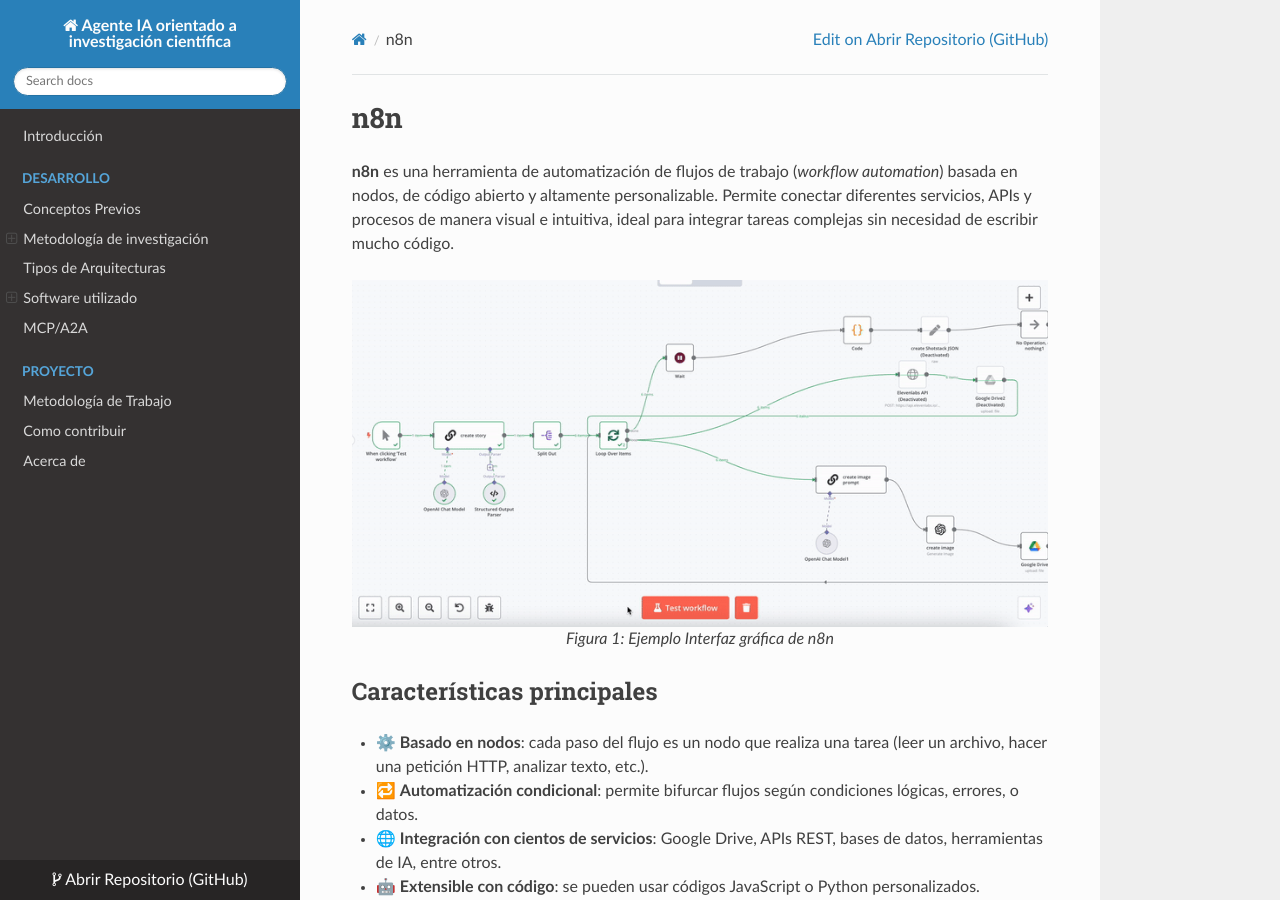
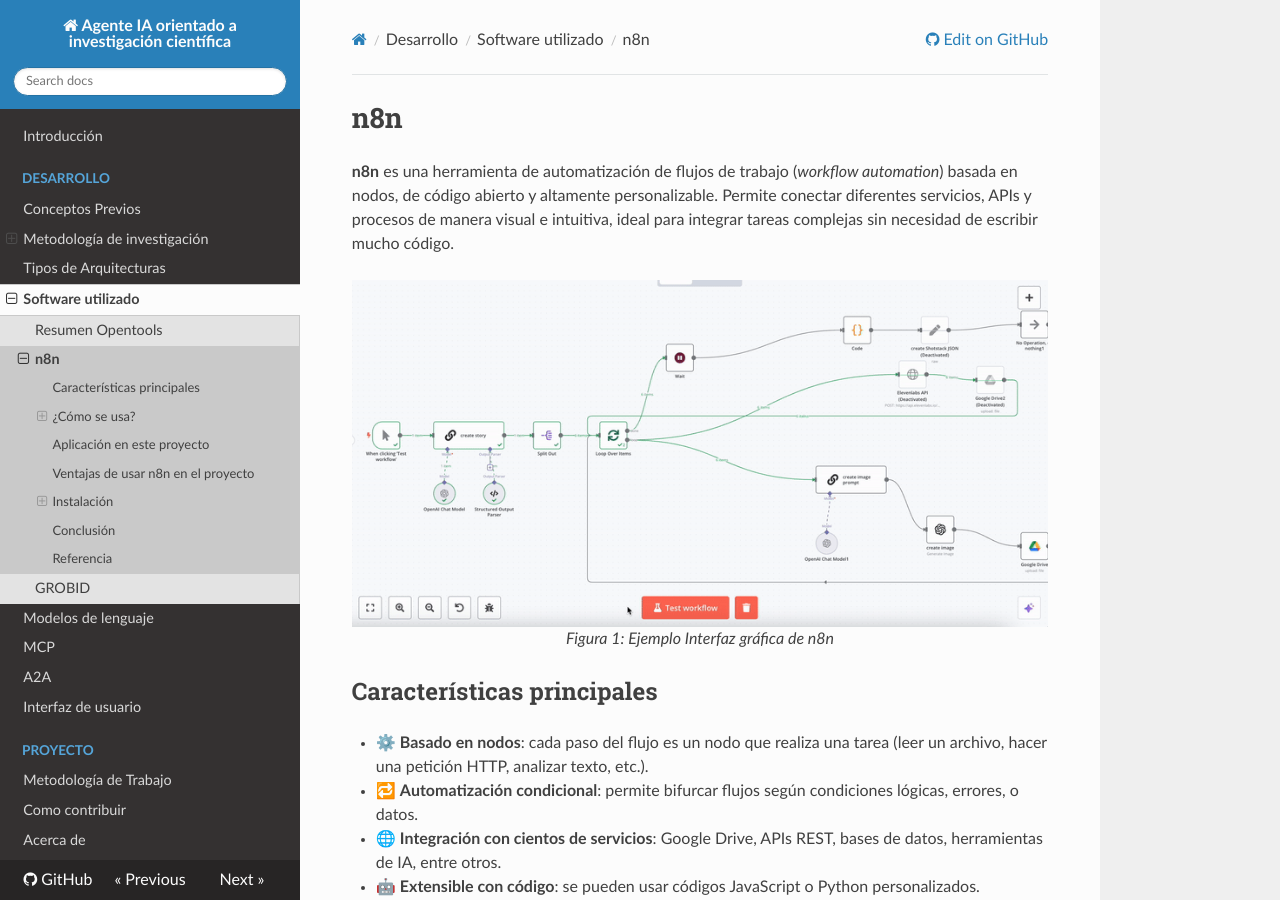
Before and after one commit to danunziata/pps-kevin_haponiuk-2025, an MkDocs documentation site: the page built from docs/investigacion/06_n8n.md, in a window 1280 px wide and 900 px high. Built offline with MkDocs 1.6.1, drawn with Linux system fonts in a browser that asks for light colours; nearby versions of some CDN libraries; some of the changed lines change nothing that is shown.

Commit message:
docs: reestructuración mkdocs, agregando lo new.

```diff
--- a/mkdocs.yml
+++ b/mkdocs.yml
@@ -1,77 +1,53 @@
 # Metadata
 site_name: Agente IA orientado a investigación científica
-site_description: Desarrollo de un Agente de Inteligencia Artificial para la Investigación Científica
+site_description: Desarrollo Agente IA para la Investigación Científica
 site_author: Haponiuk Kevin Joel
-
 
 # Github
 repo_url: https://github.com/danunziata/pps-kevin_haponiuk-2025
-repo_name: Abrir Repositorio (GitHub)
-
-# Navegación entre páginas
-nav:
-  - Introducción: index.md
-
-  - Desarrollo:
-    - Conceptos Previos: investigacion/llm.md
-
-    - Metodología de investigación:
-      - Concepto general: investigacion/metod_inves.md
-      - Revisión Bibliográfica: investigacion/revision_biblio.md
-
-    - Tipos de Arquitecturas: investigacion/arquitectura.md
-
-    - Software utilizado:
-      - n8n: investigacion/n8n.md
-      - GROBID: investigacion/grobid.md
-
-
-    - MCP/A2A: investigacion/mcp_a2a.md
-
-  - Proyecto:
-    - Metodología de Trabajo: proyecto/metodologia.md
-    - Como contribuir: proyecto/contribuir.md
-    - Acerca de: proyecto/about.md
-
-
+repo_name: GitHub
 
 ## Extras
-
 markdown_extensions:
   - admonition
   - pymdownx.emoji
   - pymdownx.superfences
-
 plugins:
     - search
 
 # Personalización del tema de la página
 theme:
   name: readthedocs
-
 extra_css:
   - css/custom.css
-
 extra_javascript:
   - js/custom.js
 
-
 #pie de página
-
-extra:
-  social:
-    - icon: fontawesome/brands/github-alt
-      link: https://github.com/danunziata/pps-kevin_haponiuk-2025
-      name: Repo vinculado
-
-    - icon: fontawesome/brands/github
-      link: https://github.com/LeKEVIN5151
-
 copyright: |
   <img src="/images/escudo_unrc.png" alt="Logo UNRC" style="height: 30px; vertical-align: middle; margin-right: 10px;">
   <img src="/images/escudo_ing.png" alt="Logo ING" style="height: 30px; vertical-align: middle; margin-right: 10px;">
+  &copy; 2025 <a href="https://www.ing.unrc.edu.ar/inicio.php" target="_blank" rel="noopener">Universidad Nacional de Río Cuarto | Facultad de Ingeniería</a>
+strict: true
 
-  &copy; 2025 <a href="https://www.ing.unrc.edu.ar/inicio.php" target="_blank" rel="noopener">Universidad Nacional de Río Cuarto | Facultad de Ingeniería</a>
-
-
-strict: true
+# Navegación entre páginas
+nav:
+  - Introducción: index.md
+  - Desarrollo:
+    - Conceptos Previos: investigacion/01_llm.md
+    - Metodología de investigación:
+      - Concepto general: investigacion/02_metod-invest.md
+      - Revisión Bibliográfica: investigacion/03_estado-arte.md
+    - Tipos de Arquitecturas: investigacion/04_arquitectura.md
+    - Software utilizado:
+      - Resumen Opentools: investigacion/05_opentools.md
+      - n8n: investigacion/06_n8n.md
+      - GROBID: investigacion/07_grobid.md
+    - Modelos de lenguaje: investigacion/08_nlp-models.md
+    - MCP: investigacion/09_mcp.md
+    - A2A: investigacion/10_a2a.md
+    - Interfaz de usuario: investigacion/11_interface-options.md
+  - Proyecto:
+    - Metodología de Trabajo: proyecto/01_metodologia.md
+    - Como contribuir: proyecto/02_contribuir.md
+    - Acerca de: proyecto/03_about.md
```
